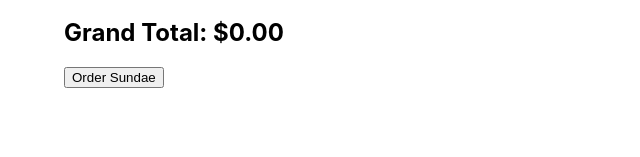
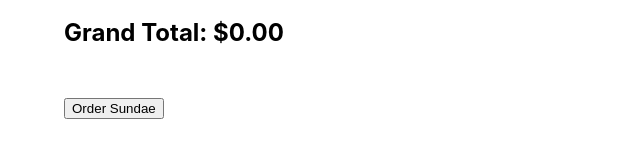
Before and after one commit to shafinaz2006/jest-sundaes-on-demand, a React (Create React App) app: page / in a window 1280 px wide. Shown: the part 445-602 px from the top of the page, without its empty margins (0-640 px from the left). Built offline with nearby package versions, Linux system fonts and the light colour scheme; no server answers.

Commit message:
add button margin

```diff
--- a/src/App.css
+++ b/src/App.css
@@ -29,7 +29,9 @@ input[type=number]::-webkit-inner-spin-button,
 input[type=number]::-webkit-outer-spin-button {
    opacity: 1;
 }
-
+button {
+  margin-top: 2rem;
+}
 @keyframes App-logo-spin {
   from {
     transform: rotate(0deg);
```
